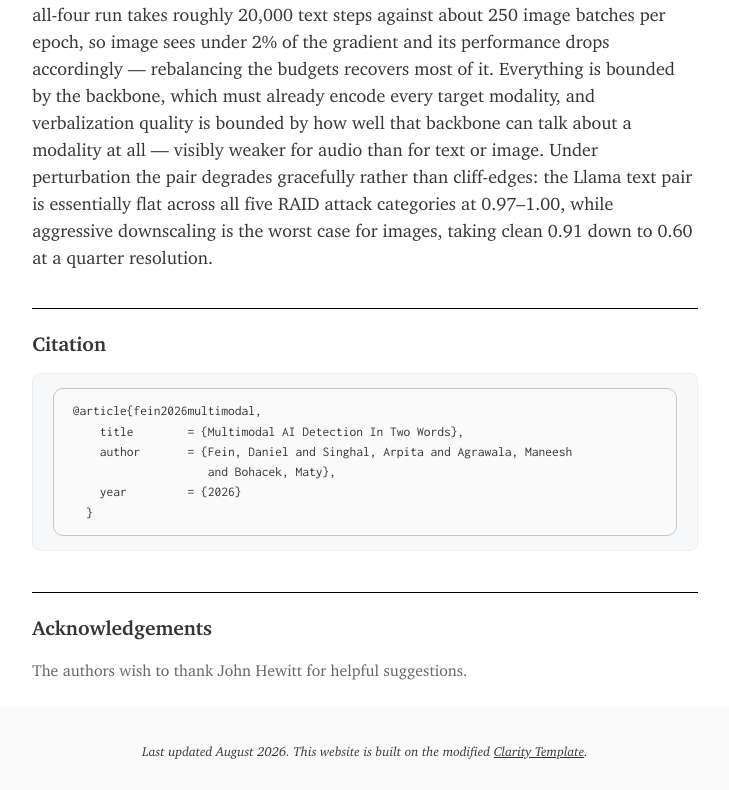
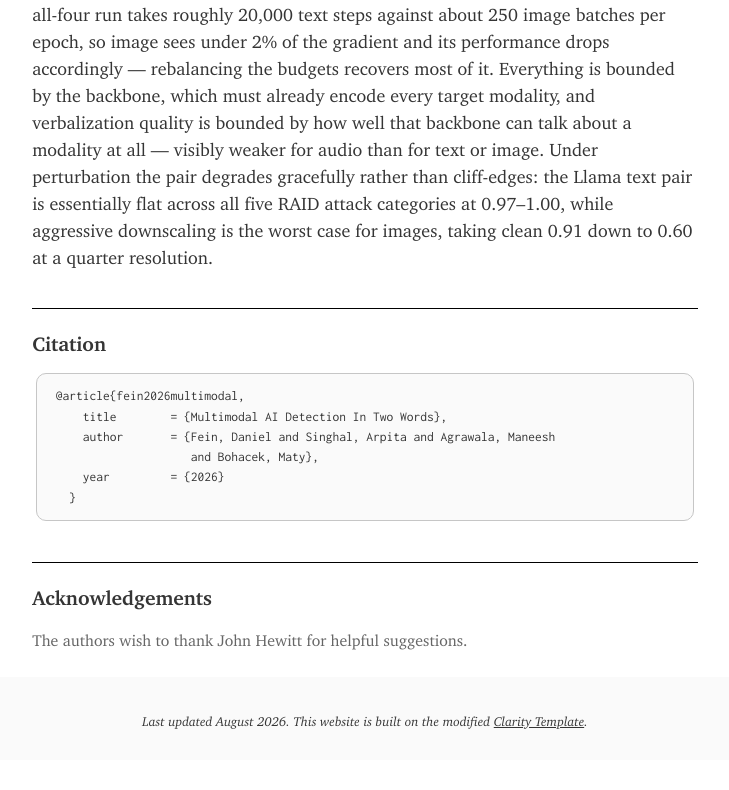
Before and after one commit to neologism-detection/neologism-detection.github.io, a plain HTML site: page index.html in a window 1280 px wide. Shown: the part 7966-8756 px from the top of the page, without its empty margins (275-1004 px from the left). After the commit the page ends 8726 px from the top, so only its background shows below. Drawn offline with nearby package versions, Linux system fonts and the light colour scheme; a web font is replaced by a local one.

Commit message:
Drop the card behind the citation block
main_free.css already gives `pre code` the #fafafa slab the other sites on
this template show, so wrapping `pre` in a second bordered, rounded, grey card
stacked one panel on another -- which is not what the template does.

Removed; only the size and colour that highlight.js would have set are kept.
Computed styles for `pre` and `pre code` now match competency-gaps exactly.

```diff
--- a/assets/stylesheets/neo.css
+++ b/assets/stylesheets/neo.css
@@ -198,14 +198,11 @@ tt{background:none;padding:0}
   .verb-grid{flex-direction:column}
 }
 
-/* citation block (the template's highlight.js styling is not loaded) */
-div.container.blog pre{
-  background:#f6f8fa;border:1px solid var(--hair);border-radius:8px;
-  padding:14px 16px;overflow-x:auto;
-}
+/* Citation block: main_free.css already gives `pre code` the #fafafa slab the
+   other sites on this template show, so the block needs no card of its own --
+   only the size and colour highlight.js would otherwise have set. */
 div.container.blog pre code{
-  font-family:var(--mono);font-size:13.5px;line-height:1.5;color:var(--ink);
-  background:none;padding:0;white-space:pre;
+  font-size:13.5px;line-height:1.5;color:var(--ink);white-space:pre;
 }
 
 /* subscripted token names in the inline formula */
```
